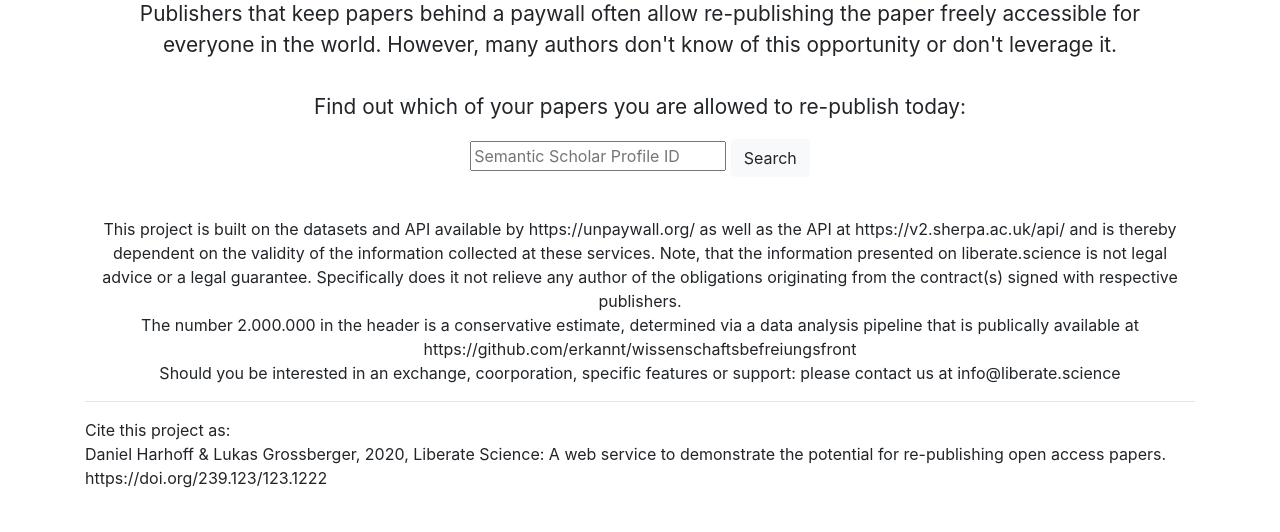
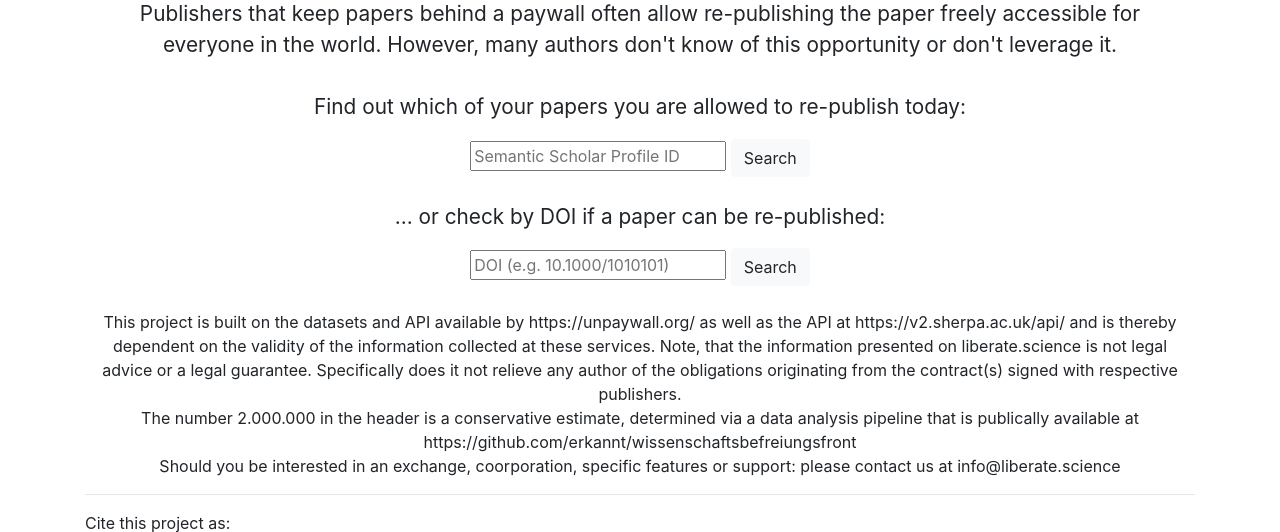
Before and after one commit to freeyourscience/freeyourscience, a FastAPI app: page / in a window 1280 px wide. Shown: the part 215-747 px from the top of the page. Before the commit the page ends 703 px from the top, so only its background shows below. Run offline with FastAPI, Linux system fonts and the light colour scheme; some libraries are stand-ins or nearby versions.

Commit message:
add DOI search form to landing page

```diff
--- a/wbf/templates/landing_page.html
+++ b/wbf/templates/landing_page.html
@@ -11,13 +11,20 @@
 		everyone in the world. However, many authors don't know of this opportunity or don't leverage it.
 		<br><br>
 		Find out which of your papers you are allowed to re-publish today:
-		<br>
+	</p>
 
 	<form method="GET" action="/authors">
 		<input type="text" name="semantic_scholar_id" placeholder="Semantic Scholar Profile ID">
 		<input type="submit" class="btn btn-light" value="Search">
 	</form>
+	<br />
+	<p style="font-size:130%">
+		... or check by DOI if a paper can be re-published:
 	</p>
+	<form method="GET" action="/papers">
+		<input type="text" name="doi" placeholder="DOI (e.g. 10.1000/1010101)">
+		<input type="submit" class="btn btn-light" value="Search">
+	</form>
 	<br>
 	<p>
 		This project is built on the datasets and API available by https://unpaywall.org/ as well as the API at
```
